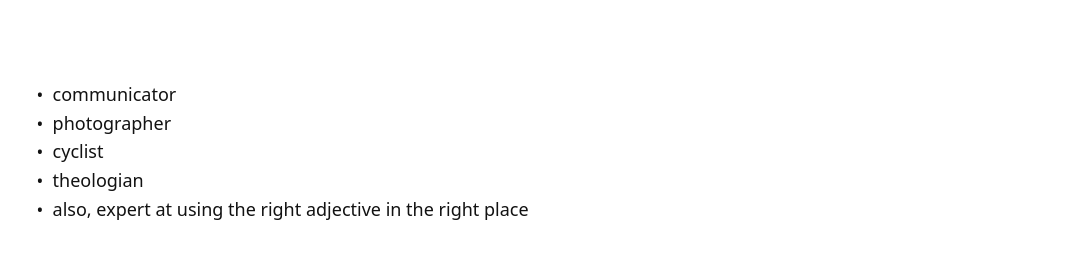
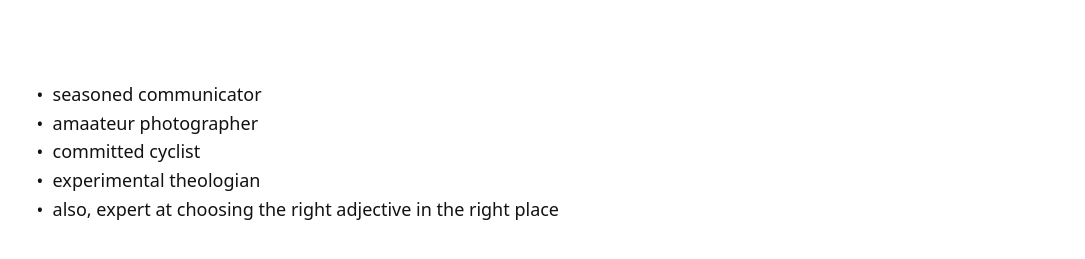
Before and after one commit to arnisvanur/arnisvanur.github.io, a plain HTML site: page index.html in a window 1280 px wide. Shown: the part 101-360 px from the top of the page, without its empty margins (96-1181 px from the left). Drawn offline with Linux system fonts and the light colour scheme.

Commit message:
Update index.html

```diff
--- a/index.html
+++ b/index.html
@@ -38,11 +38,11 @@
 
         <p>
         	<ul>
-        		<li>communicator <!-- seasoned, open, always learning--> </li>
-        		<li>photographer <!-- amateur really, looking for the perfect light, perfect framing --> </li>
-        		<li>cyclist <!-- imo going up is more fun than going down --> </li>
-        		<li>theologian <!-- with passion for justice --> </li>
-        		<li>also, expert at using the right adjective in the right place</li></li>
+        		<li>seasoned communicator <!-- seasoned, open, always learning--> </li>
+        		<li>amaateur photographer <!-- amateur really, looking for the perfect light, perfect framing --> </li>
+        		<li>committed cyclist <!-- imo going up is more fun than going down --> </li>
+        		<li>experimental theologian <!-- with passion for justice --> </li>
+        		<li>also, expert at choosing the right adjective in the right place</li></li>
         	</ul>
 
 
@@ -53,6 +53,8 @@
         <p>Exploring the intersection between culture, technology, society.</p>
 
         <p>I am a communicator and theologian and an expert in public policy, educated in at the University of Iceland and the University of Uppsala.</p>
+
+        <p>I lead the communciations work for The Lutheran World Federation, a communion of 148 churches in the Lutheran tradition. Together we are working to make the world more just and peaceful.</p>
 
 <p>In my work I combine practice and research. I have a passion for the intersection between culture, technology and society, to which I bring a faith and justice perspective. I have researched and lectured on film and religion, church and communication and have taught university courses on both topics.</p>
 
```
